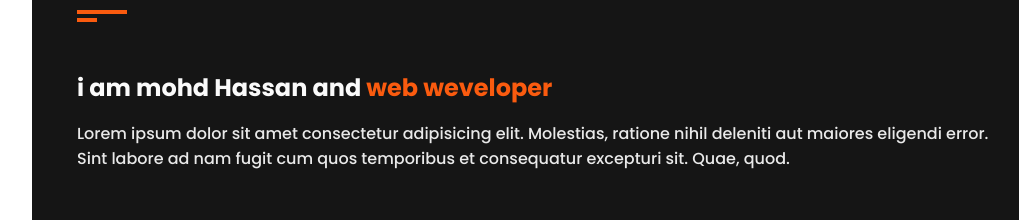
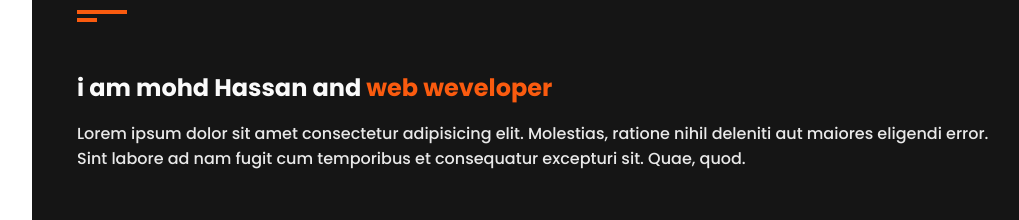
Before and after one commit to md-hassan-1/parsonal-portfolio, a plain HTML site: page index.html in a window 1280 px wide. Shown: the part 880-1100 px from the top of the page, without its empty margins (238-1257 px from the left). Drawn offline with nearby package versions, Linux system fonts and the light colour scheme; a script that the page names is missing; a web font is replaced by a local one.

Commit message:
final commit

```diff
--- a/index.html
+++ b/index.html
@@ -76,7 +76,7 @@
                                 <div class="about-text padd-1 ">
                                     <h3>i am mohd Hassan and <span>web weveloper</span></h3>
                                     <p>Lorem ipsum dolor sit amet consectetur adipisicing elit. Molestias, ratione nihil
-                                        deleniti aut maiores eligendi error. Sint labore ad nam fugit cum quos
+                                        deleniti aut maiores eligendi error. Sint labore ad nam fugit cum
                                         temporibus et consequatur excepturi sit. Quae, quod.</p>
                                 </div>
                             </div>
```
